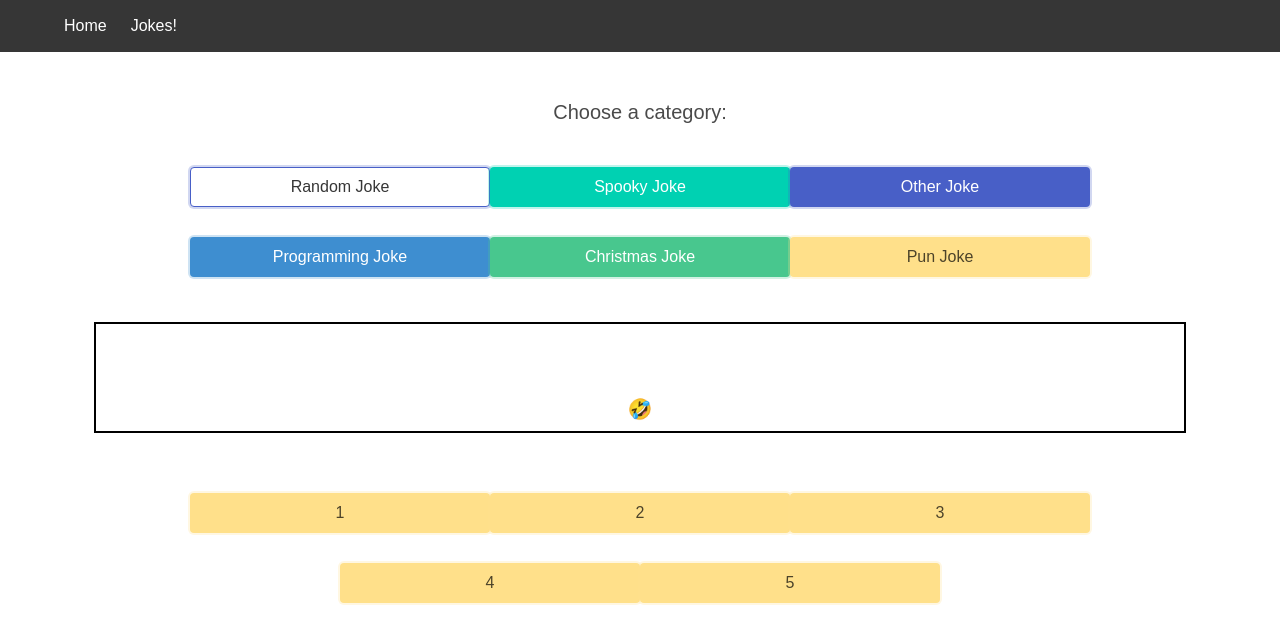
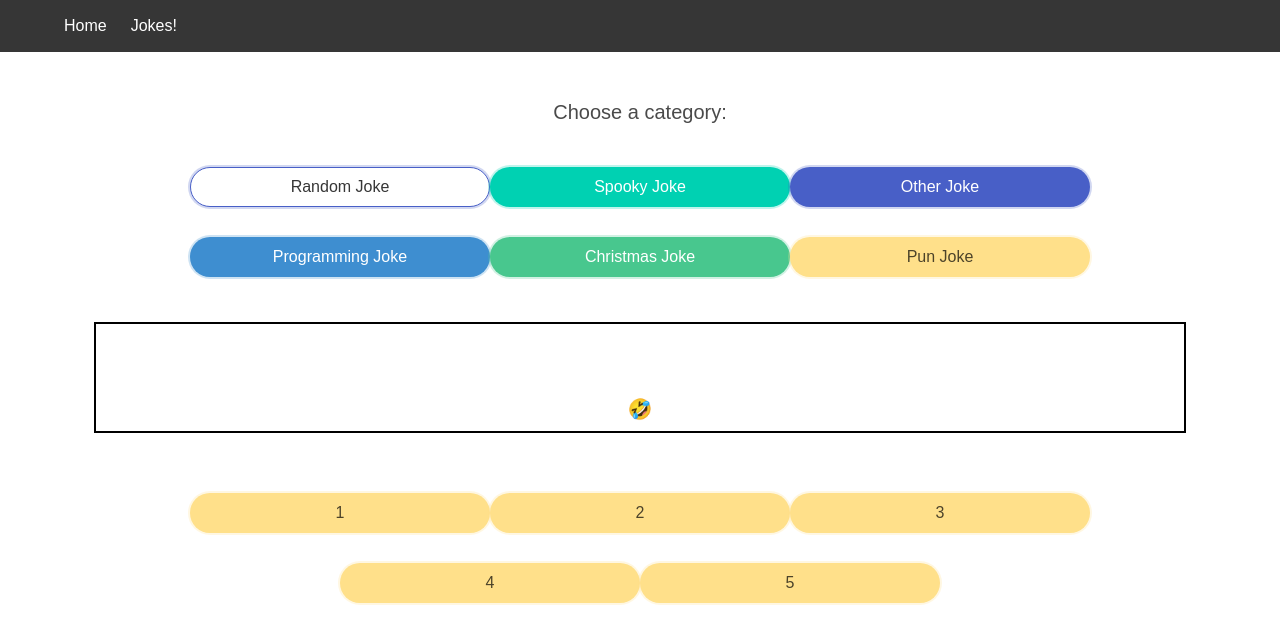
Before and after one commit to oliviafpersonal/SEI-Project-2, a React (Create React App) app: page /jokes in a window 1280 px wide. Shown: the top 644 px of the page. Built offline with nearby package versions, Linux system fonts and the light colour scheme; no server answers; a web font is replaced by a local one.

Commit message:
more css

```diff
--- a/src/components/Home.js
+++ b/src/components/Home.js
@@ -5,6 +5,7 @@ import { Link } from 'react-router-dom'
 const Home = () => {
   return (
     <>
+      <div>
         <div className="wrapper">
           <p className="disclaimer"> An Olivia Flynn and Michael Henderson Website </p>
           <p className="disclaimer"> While we have put on a safe mode, we cannot gaurentee that all jokes are safe </p>
@@ -14,6 +15,19 @@ const Home = () => {
 
           <img className='laughing-gif' src="https://i.pinimg.com/originals/93/cd/da/93cdda3f3ded29563c371d1dcd2c58e1.gif" alt="laughing gif" />
         </div>
+
+
+        <div className="footerDiv">
+          <p className="footer">
+            We know you are probably not reading this but it must be said either way.
+            By clicking the button, you are accepting that you may indeed be offended by either a distateful joke, or an outright ******* **** one.
+            By accepting to forfeit your rights you are agreeing to not place any blame on either Olivia Flynn or Michael Henderson.
+            You will not be able to blah blah blah blah blah blah blah blah blah blah blah blah blah blah blah blah blah blah blah blah blah blah blah blah
+            blah blah blah blah blah blah blah blah blah blah blah blah blah blah blah blah blah blah blah blah blah blah blah blah.
+            Thank you for reading our terms and conditions 😇
+          </p>
+        </div>
+      </div>
     </>
   )
 }
--- a/src/components/Jokes.js
+++ b/src/components/Jokes.js
@@ -39,12 +39,12 @@ const Home = () => {
       <div className="container">
         <div className="categoryDiv">
           <p className="jokeText">Choose a category:</p>
-          <button className="button is-focused" onClick={() => getJoke('any')}>Random Joke</button>
-          <button className="button is-primary is-focused" onClick={() => getJoke('spooky')}>Spooky Joke</button>
-          <button className="button is-link is-focused" onClick={() => getJoke('misc')}>Other Joke</button>
-          <button className="button is-info is-focused" onClick={() => getJoke('programming')}>Programming Joke</button>
-          <button className="button is-success is-focused " onClick={() => getJoke('christmas')}>Christmas Joke</button>
-          <button className="button is-warning is-focused " onClick={() => getJoke('pun')}>Pun Joke</button>
+          <button className="button is-rounded is-focused" onClick={() => getJoke('any')}>Random Joke</button>
+          <button className="button is-rounded is-primary is-focused" onClick={() => getJoke('spooky')}>Spooky Joke</button>
+          <button className="button is-rounded is-link is-focused" onClick={() => getJoke('misc')}>Other Joke</button>
+          <button className="button is-rounded is-info is-focused" onClick={() => getJoke('programming')}>Programming Joke</button>
+          <button className="button is-rounded is-success is-focused " onClick={() => getJoke('christmas')}>Christmas Joke</button>
+          <button className="button is-rounded is-warning is-focused " onClick={() => getJoke('pun')}>Pun Joke</button>
         </div>
         <p className="title is-1 has-text-centered">
           {(!joke.joke) ?
@@ -61,11 +61,11 @@ const Home = () => {
         </p>
         {(ratingSelected === false) ?
           <div className='ratingButtons'>
-            <p className='button is-warning is-focused' onClick={() => rateJoke(1)}>1 </p>
-            <p className='button is-warning is-focused' onClick={() => rateJoke(2)}>2 </p>
-            <p className='button is-warning is-focused' onClick={() => rateJoke(3)}>3 </p>
-            <p className='button is-warning is-focused' onClick={() => rateJoke(4)}>4 </p>
-            <p className='button is-warning is-focused' onClick={() => rateJoke(5)}>5 </p>
+            <p className='button is-rounded is-warning is-focused' onClick={() => rateJoke(1)}>1 </p>
+            <p className='button is-rounded is-warning is-focused' onClick={() => rateJoke(2)}>2 </p>
+            <p className='button is-rounded is-warning is-focused' onClick={() => rateJoke(3)}>3 </p>
+            <p className='button is-rounded is-warning is-focused' onClick={() => rateJoke(4)}>4 </p>
+            <p className='button is-rounded is-warning is-focused' onClick={() => rateJoke(5)}>5 </p>
           </div>
           :
           <div className='you-rated-the-joke'>
--- a/src/styles/main.scss
+++ b/src/styles/main.scss
@@ -43,6 +43,20 @@ img {
   margin: 20px;
 }
 
+.footer {
+  font-size: 8px;
+  align-items: baseline;
+  background-color: #FFFFFF;
+}
+
+.footerDiv {
+  bottom:0;
+  width:100%;
+  height:140px;
+  position: fixed;
+  text-align: center;
+}
+
 //Jokes
 .jokeText {
   font-size: 20px;
@@ -67,9 +81,6 @@ img {
   align-items: center;
 }
 
-h3 {
-  font-size: 40px !important;
-}
 
 .ratingButtons{
   display: flex;
```
Lines whose indentation alone changed are shown as unchanged.
